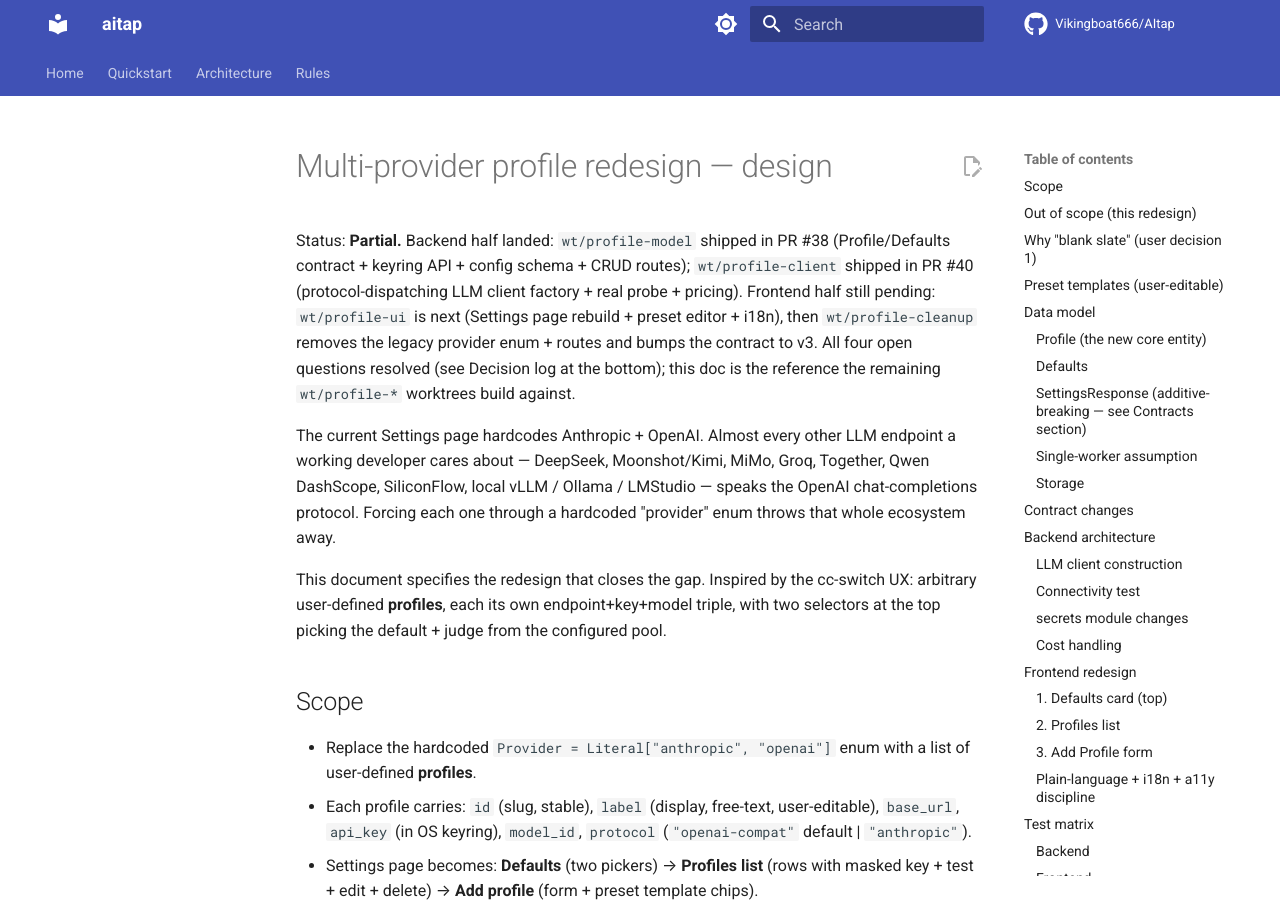
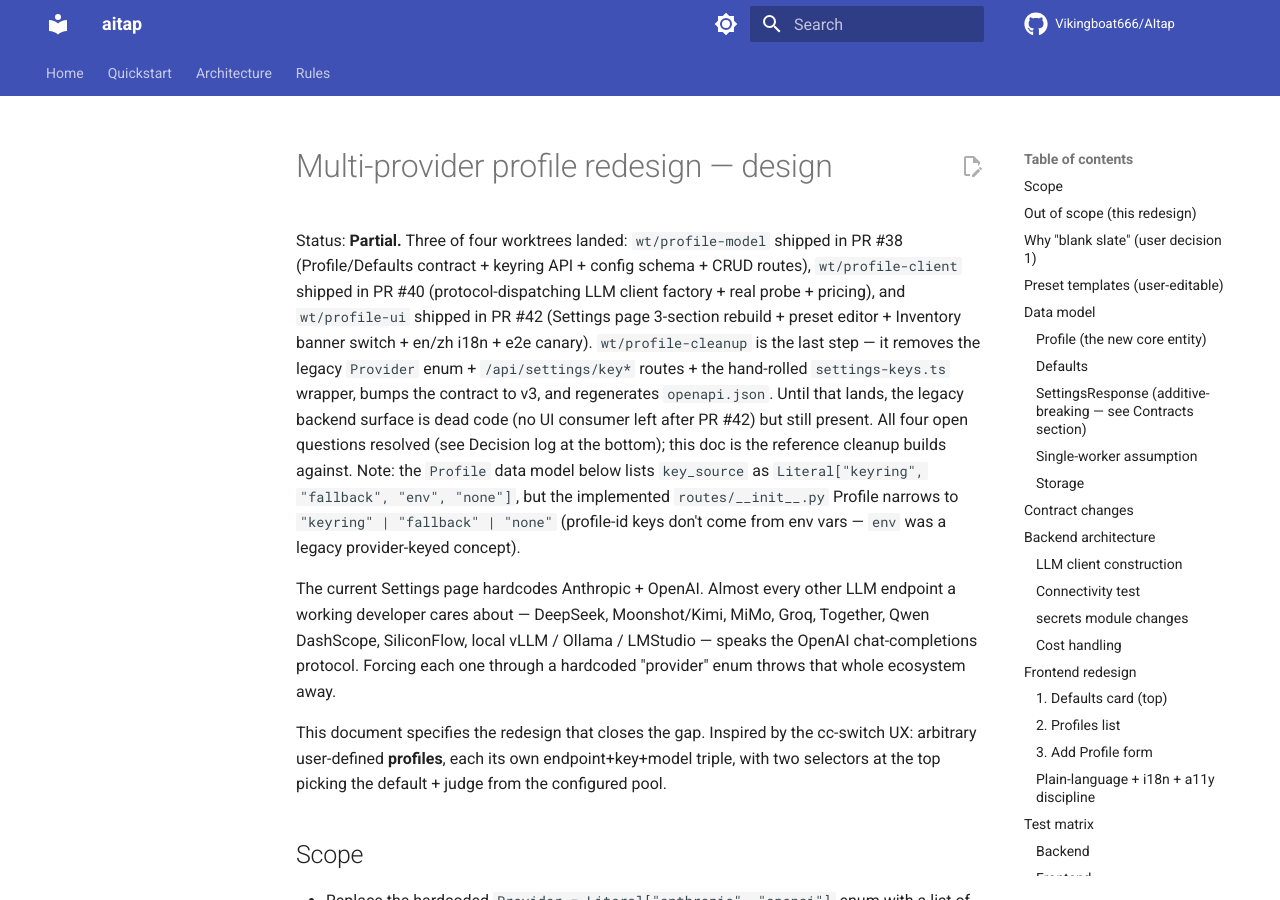
Before and after one commit to Vikingboat666/AItap, an MkDocs documentation site: the page built from docs/profiles-design.md, in a window 1280 px wide and 900 px high. Built offline with MkDocs 1.6.1 and Material for MkDocs 9.7.7, drawn with Linux system fonts in a browser that asks for light colours; comment, search, counter and statistics services are not loaded.

Commit message:
docs(profile-ui): same-PR CHANGELOG + WORKTREES + profiles-design updates (CP6)
CHANGELOG.md [Unreleased]: adds PR #42 entry under "Multi-provider
redesign — Settings page rebuild + preset templates + Inventory
banner". Names every shipped surface (3-section page, 11 seed
presets, Manage presets editor, banner switch, e2e canaries, PR #35
security pattern carried forward) plus the stage discipline note that
cleanup retires the legacy types.

WORKTREES.md: wt/profile-ui row flips from ⏳ next to ✅ merged in
PR #42 with a one-line summary of what shipped; wt/profile-cleanup
row elevates to ⏳ next and now mentions deleting the obsolete
settings-keys.ts wrapper (no consumers left after PR #42).

docs/profiles-design.md Status line: 3/4 worktrees landed; cleanup is
the last step. Same line also nails down the `Profile.key_source`
enum drift — the design doc shows `Literal["keyring", "fallback",
"env", "none"]` but the implemented routes/__init__.py Profile
narrows to drop `"env"` (profile-id keys never come from env vars;
`env` was a legacy provider-keyed concept).

Doc-only diff. Doc-currency mechanical guards verified green
(test_changelog_unreleased_references_every_recent_pr +
test_every_design_doc_carries_an_explicit_status_line).

Full gate sweep this commit:
  pyright src/aitap       -> 0 errors
  ruff check + format     -> clean (142 files)
  pytest tests/           -> 686 passed, 2 skipped
  pnpm typecheck/lint     -> clean (0 warnings)
  pnpm test               -> 14 files, 59 tests passed
  pnpm build              -> built (chunk-size warning pre-existing)

Co-Authored-By: Claude Opus 4.7 <noreply@anthropic.com>

```diff
--- a/docs/profiles-design.md
+++ b/docs/profiles-design.md
@@ -1,6 +1,6 @@
 # Multi-provider profile redesign — design
 
-Status: **Partial.** Backend half landed: `wt/profile-model` shipped in PR #38 (Profile/Defaults contract + keyring API + config schema + CRUD routes); `wt/profile-client` shipped in PR #40 (protocol-dispatching LLM client factory + real probe + pricing). Frontend half still pending: `wt/profile-ui` is next (Settings page rebuild + preset editor + i18n), then `wt/profile-cleanup` removes the legacy provider enum + routes and bumps the contract to v3. All four open questions resolved (see Decision log at the bottom); this doc is the reference the remaining `wt/profile-*` worktrees build against.
+Status: **Partial.** Three of four worktrees landed: `wt/profile-model` shipped in PR #38 (Profile/Defaults contract + keyring API + config schema + CRUD routes), `wt/profile-client` shipped in PR #40 (protocol-dispatching LLM client factory + real probe + pricing), and `wt/profile-ui` shipped in PR #42 (Settings page 3-section rebuild + preset editor + Inventory banner switch + en/zh i18n + e2e canary). `wt/profile-cleanup` is the last step — it removes the legacy `Provider` enum + `/api/settings/key*` routes + the hand-rolled `settings-keys.ts` wrapper, bumps the contract to v3, and regenerates `openapi.json`. Until that lands, the legacy backend surface is dead code (no UI consumer left after PR #42) but still present. All four open questions resolved (see Decision log at the bottom); this doc is the reference cleanup builds against. Note: the `Profile` data model below lists `key_source` as `Literal["keyring", "fallback", "env", "none"]`, but the implemented `routes/__init__.py` Profile narrows to `"keyring" | "fallback" | "none"` (profile-id keys don't come from env vars — `env` was a legacy provider-keyed concept).
 
 The current Settings page hardcodes Anthropic + OpenAI. Almost every other LLM endpoint a working developer cares about — DeepSeek, Moonshot/Kimi, MiMo, Groq, Together, Qwen DashScope, SiliconFlow, local vLLM / Ollama / LMStudio — speaks the OpenAI chat-completions protocol. Forcing each one through a hardcoded "provider" enum throws that whole ecosystem away.
 
```
Also changed, not shown: CHANGELOG.md (+3 -0 lines), WORKTREES.md (+2 -2 lines).
